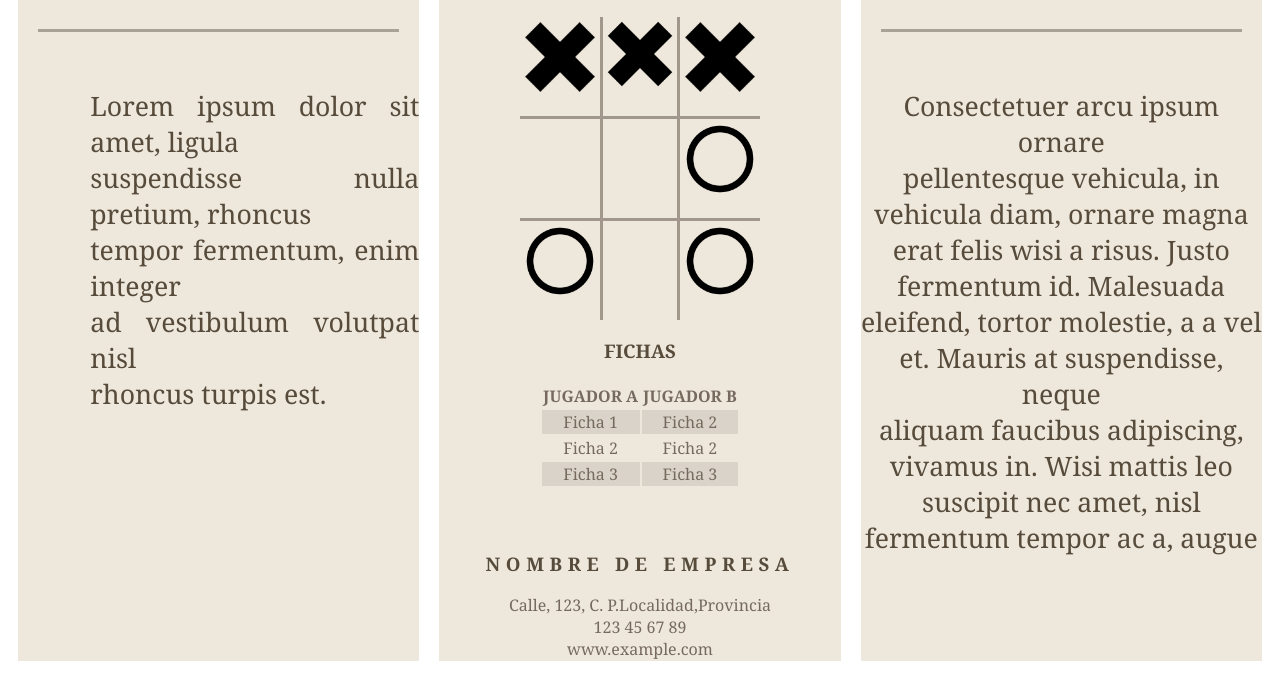
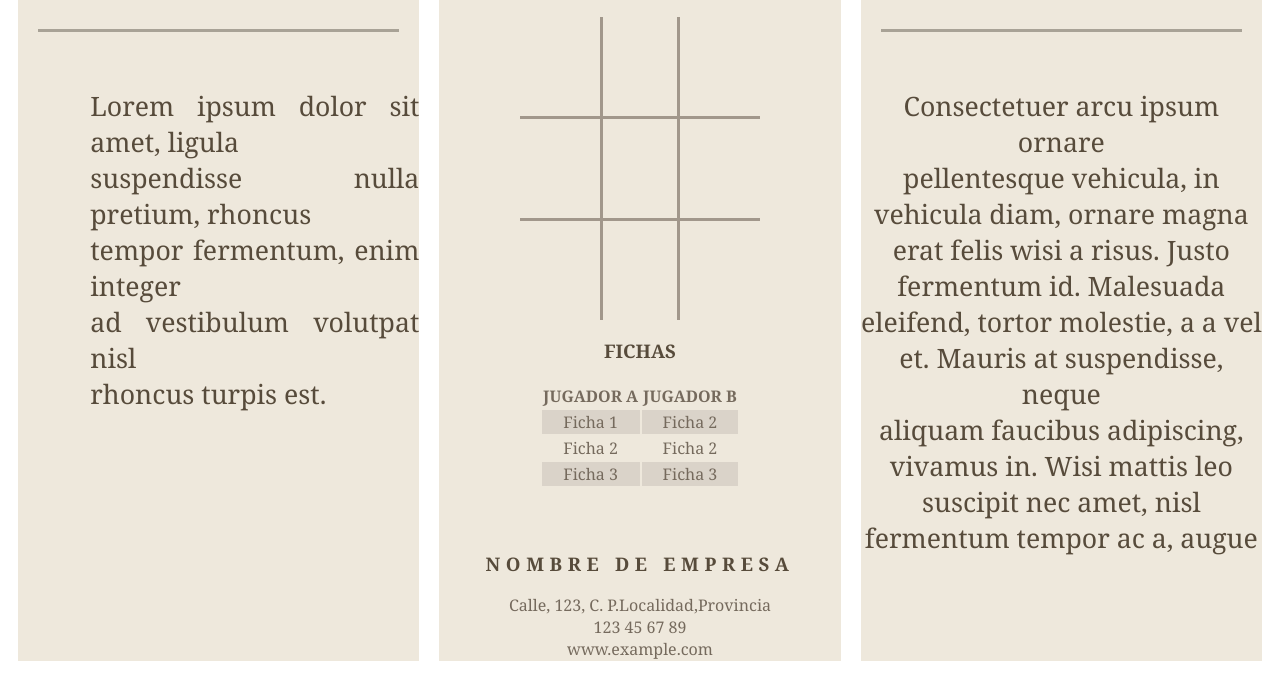
Before and after one commit to agonzalezbesada/LMSXI_Bolet-n12_Tablero_3enRaya, a plain HTML site: page index.html in a window 1280 px wide. Shown: the part 113-800 px from the top of the page. Drawn offline with Linux system fonts and the light colour scheme.

Commit message:
Inicio svg

```diff
--- a/index.html
+++ b/index.html
@@ -37,15 +37,15 @@
 
                 <div id="tablero">
                     <div id="posicion1">
-                            <img src="X.png" alt="Equis">
+
                     </div>
 
                     <div id="posicion2">
-                            <img src="X.png" alt="Equis">
+
                     </div>
 
                     <div id="posicion3">
-                        <img src="X.png" alt="Equis">
+
                     </div>
 
                     <div id="posicion4">
@@ -57,11 +57,11 @@
                     </div>
 
                     <div id="posicion6">
-                        <img src="O.png" alt="Circulo">
+
                     </div>
 
                     <div id="posicion7">
-                        <img src="O.png" alt="Circulo">
+
                     </div>
 
                     <div id="posicion8">
@@ -69,7 +69,7 @@
                     </div>
 
                     <div id="posicion9">
-                            <img src="O.png" alt="Circulo">
+
                     </div>
 
                 </div>
--- a/style.css
+++ b/style.css
@@ -101,11 +101,6 @@
 
 }
 
-img {
-    position: absolute;
-    width: 100%;
-}
-
 div h3 {
     text-align: center;
     color: #574b3b;
```
Also changed, not shown: O.png (deleted), X.png (deleted).
